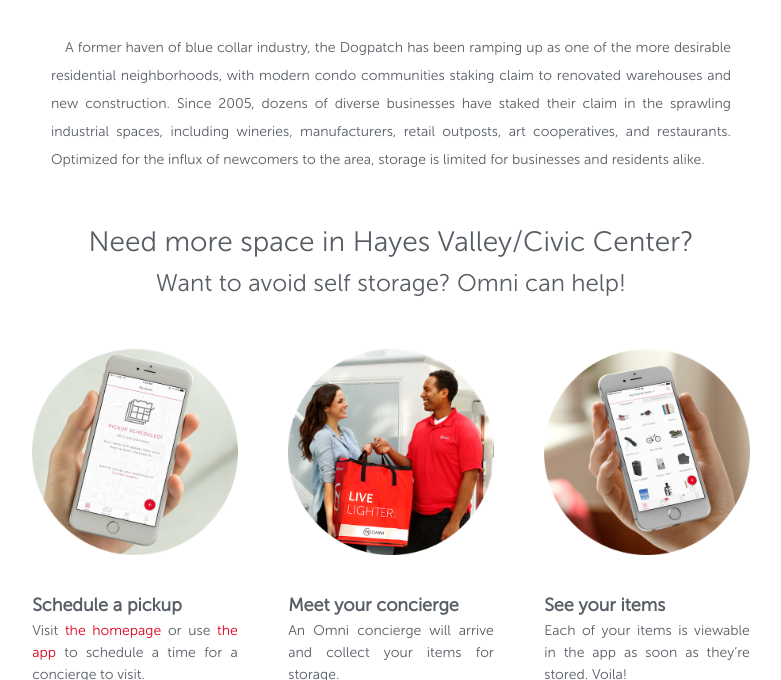
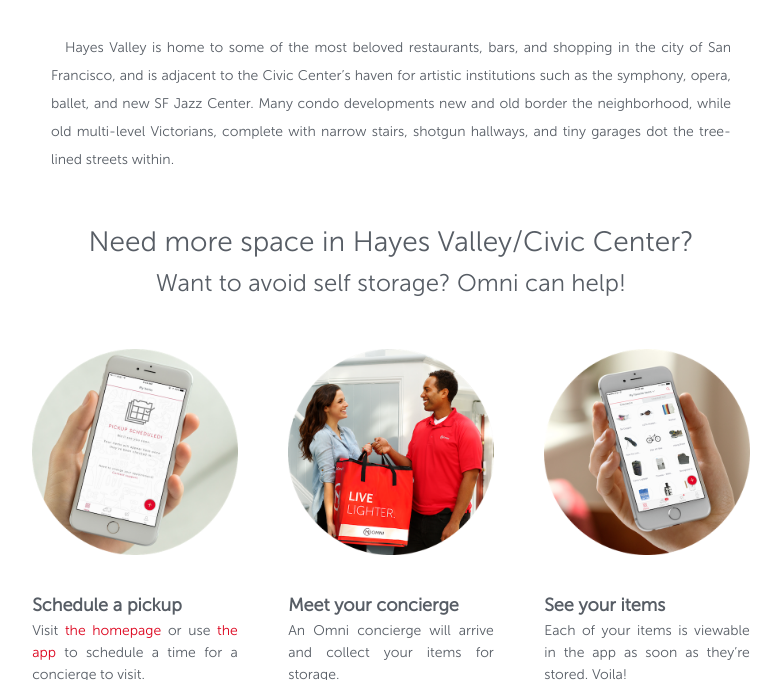
Before and after one commit to craigsmith24/omni-web-local, a Jekyll site: the page built from san-francisco/hayes-valley-civic-center.markdown, in a window 1280 px wide and 900 px high, scrolled down 555 px, cut to the strip 220-900 px from the top of the window. Shown: the whole strip, without its empty margins (249-1030 px from the left). Built offline with Jekyll 4.4.1, drawn with Linux system fonts in a browser that asks for light colours.

Commit message:
Update hayes-valley-civic-center.markdown

```diff
--- a/san-francisco/hayes-valley-civic-center.markdown
+++ b/san-francisco/hayes-valley-civic-center.markdown
@@ -3,11 +3,10 @@
 image: 'regions/san-francisco/hayes-valley-civic-center.jpg'
 section_1_header: "Hayes Valley/Civic Center"
 description: >
-    A former haven of blue collar industry, the Dogpatch has been ramping up as one of the more desirable residential
-    neighborhoods, with modern condo communities staking claim to renovated warehouses and new construction. Since
-    2005, dozens of diverse businesses have staked their claim in the sprawling industrial spaces, including wineries,
-    manufacturers, retail outposts, art cooperatives, and restaurants. Optimized for the influx of newcomers to the
-    area, storage is limited for businesses and residents alike.
+    Hayes Valley is home to some of the most beloved restaurants, bars, and shopping in the city of San Francisco, and is
+    adjacent to the Civic Center’s haven for artistic institutions such as the symphony, opera, ballet, and new SF Jazz
+    Center. Many condo developments new and old border the neighborhood, while old multi-level Victorians, complete with
+    narrow stairs, shotgun hallways, and tiny garages dot the tree-lined streets within.
 section_2_header: "Need more space in Hayes Valley/Civic Center?"
 section_3_header: "Omni Picks in Hayes Valley/Civic Center"
 permalink: /san-francisco/hayes-valley-civic-center/
```
